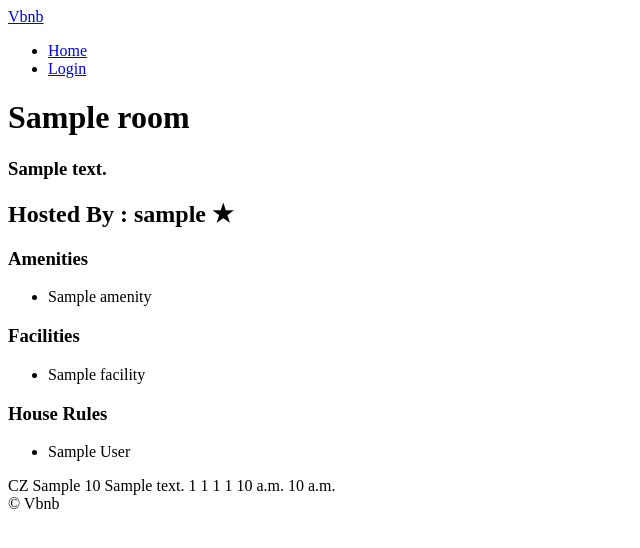
After one commit to KJYoung/airbnbV, a Django app: page /rooms/1 in a window 1280 px wide. The commit adds this page. Shown: the top 548 px of the page, without its empty margins (0-640 px from the left). Run offline with Django 3.2, Linux system fonts and the light colour scheme; tables that the repository leaves empty hold one stand-in row (values such as "Sample post").

Commit message:
1.08 DetailView done, SearchView todo (12.4)

```diff
--- a/config/settings.py
+++ b/config/settings.py
@@ -139,3 +139,9 @@ MEDIA_ROOT = os.path.join(
 )  # The directory where the uploaded media will be saved.
 
 MEDIA_URL = "/media/"
+
+# DEBUG = False
+# ALLOWED_HOSTS = ["*"]
+
+# DEBUG = True
+# ALLOWED_HOSTS = []
--- a/config/urls.py
+++ b/config/urls.py
@@ -21,6 +21,7 @@ from django.conf.urls.static import static
 
 urlpatterns = [
     path("", include("core.urls", namespace="core")),
+    path("rooms/", include("rooms.urls", namespace="rooms")),
     path("admin/", admin.site.urls),
 ]
 
--- a/core/urls.py
+++ b/core/urls.py
@@ -4,5 +4,5 @@ from rooms import views as room_views
 app_name = "core"
 
 urlpatterns = [
-    path("", room_views.all_rooms, name="home"),
+    path("", room_views.HomeView.as_view(), name="home"),
 ]
--- a/rooms/models.py
+++ b/rooms/models.py
@@ -1,5 +1,5 @@
 from django.db import models
-
+from django.urls import reverse
 from django_countries.fields import CountryField
 
 from core import models as core_models
@@ -110,3 +110,6 @@ class Room(core_models.AbstractTimeStampedModel):
         return round(total_avg, 2)
 
     total_rating_average.short_description = "Avg. Rating"
+
+    def get_absolute_url(self):
+        return reverse("rooms:detail", kwargs={"pk": self.pk})
--- /dev/null
+++ b/rooms/urls.py
@@ -0,0 +1,6 @@
+from django.urls import path
+from . import views
+
+app_name = "rooms"
+
+urlpatterns = [path("<int:pk>", views.RoomDetail.as_view(), name="detail")]
--- a/rooms/views.py
+++ b/rooms/views.py
@@ -1,42 +1,70 @@
-from math import ceil
-from django.shortcuts import render
-from datetime import datetime
+from django.utils import timezone
+from django.http import Http404
+from django.urls import reverse
+from django.views.generic import ListView, DetailView
+from django.shortcuts import render, redirect
 from . import models
 
-# from django.http import HttpResponse
+
+class HomeView(ListView):
+    """HomeView definition"""
+
+    model = models.Room
+    paginate_by: int = 10
+    paginate_orphans: int = 5
+    page_kwarg: str = "page"
+    ordering = ["created"]
+    context_object_name = "rooms"
+
+    def get_context_data(self, **kwargs):
+        context = super().get_context_data(**kwargs)
+        context["now"] = timezone.now()
+        return context
 
 
-def all_rooms(request):
+class RoomDetail(DetailView):
+    """RoomDetail definition"""
+
+    model = models.Room
+    pk_url_kwarg: str = "pk"
+
+
+def room_detail(request, pk):
     try:
-        pageNum = int(request.GET.get("page", 1))
-        if pageNum <= 0:
-            raise RuntimeError()
+        room = models.Room.objects.get(pk=pk)
+        return render(request, "rooms/room_detail.html", context={"room": room})
     except:
-        pageNum = 1
-    try:
-        pageSize = int(request.GET.get("page_size", 10))
-        if pageSize <= 0:
-            raise RuntimeError()
-    except:
-        pageSize = 10
+        raise Http404()  # raise not return.
+        # return redirect(reverse("core:home"))
 
-    offset = (pageNum - 1) * pageSize
-    limit = pageNum * pageSize
 
-    all_rooms = models.Room.objects.all()[offset:limit]
+# def all_rooms_PAGE(request):
+#     page = request.GET.get("page", 1)
+#     room_list = models.Room.objects.all()
+#     paginator = Paginator(room_list, 10, orphans=5)
 
-    # Total page number calculation.
-    totalRoom = models.Room.objects.count()
-    pageTotal = ceil(totalRoom / pageSize)
+#     try:
+#         rooms = paginator.page(int(page))
+#         return render(
+#             request,
+#             "rooms/home.html",
+#             context={"page": rooms},
+#         )
+#     except EmptyPage:
+#         return redirect("/")
+#     except:  # ValueError.
+#         return redirect("/")
 
-    return render(
-        request,
-        "rooms/home.html",
-        context={
-            "rooms": all_rooms,
-            "pageNum": pageNum,
-            "pageTotal": pageTotal,
-            "pageRange": range(1, pageTotal + 1),
-            "pageSize": pageSize,
-        },
-    )
+
+# def all_rooms_GET_PAGE(request):
+#     page = request.GET.get("page")
+#     room_list = models.Room.objects.all()
+#     paginator = Paginator(room_list, 10, orphans=5)
+#     rooms = paginator.get_page(page)
+#     print("Vars get_page : ", vars(rooms))
+#     print("Vars paginator : ", vars(rooms.paginator))
+#     return render(
+#         request,
+#         "rooms/home.html",
+#         context={"page": rooms},
+#     )
--- /dev/null
+++ b/templates/404.html
@@ -0,0 +1,5 @@
+{% extends "base.html" %}
+
+{% block content %}
+    <h1> Not found Contents </h1>
+{% endblock content %}
--- a/templates/partials/header.html
+++ b/templates/partials/header.html
@@ -1,7 +1,7 @@
 <header>
-    <a href="/">Vbnb</a>
+    <a href="{% url 'core:home' %}">Vbnb</a>
     <ul>
-        <li><a href="/">Home</a></li>
+        <li><a href="{% url 'core:home' %}">Home</a></li>
         <li><a href="#">Login</a></li>
     </ul>
 </header>
--- /dev/null
+++ b/templates/rooms/room_detail.html
@@ -0,0 +1,47 @@
+{% extends "base.html" %}
+
+{% block page_name %}
+    Home
+{% endblock page_name %}
+
+{% block content %}
+<div>
+    <h1>{{room.name}}</h1>
+    <h3>{{room.description}}</h3>
+</div>
+<div>
+    <h2>Hosted By : {{room.host.username}}
+    {% if room.host.superhost %}
+        ★
+    {% endif %}
+    </h2>
+    <h3>Amenities</h3>
+    <ul>
+        {% for amen in room.amenities.all %}
+            <li>{{amen}}</li>
+        {% endfor %}
+    </ul>
+    <h3>Facilities</h3>
+    <ul>
+        {% for facil in room.facilities.all %}
+            <li>{{facil}}</li>
+        {% endfor %}
+    </ul>
+    <h3>House Rules</h3>
+    <ul>
+        {% for hrules in room.house_rules.all %}
+            <li>{{hrules}}</li>
+        {% endfor %}
+    </ul>
+</div>
+    {{room.country}}
+    {{room.city}}
+    {{room.price}}
+    {{room.address}}
+    {{room.guests}}
+    {{room.beds}}
+    {{room.bedrooms}}
+    {{room.baths}}
+    {{room.check_in}}
+    {{room.check_out}}
+{% endblock content %}
```
Also changed, not shown: templates/rooms/home.html (deleted, +0 -26 lines), templates/rooms/room_list.html (added, +29 -0 lines).
